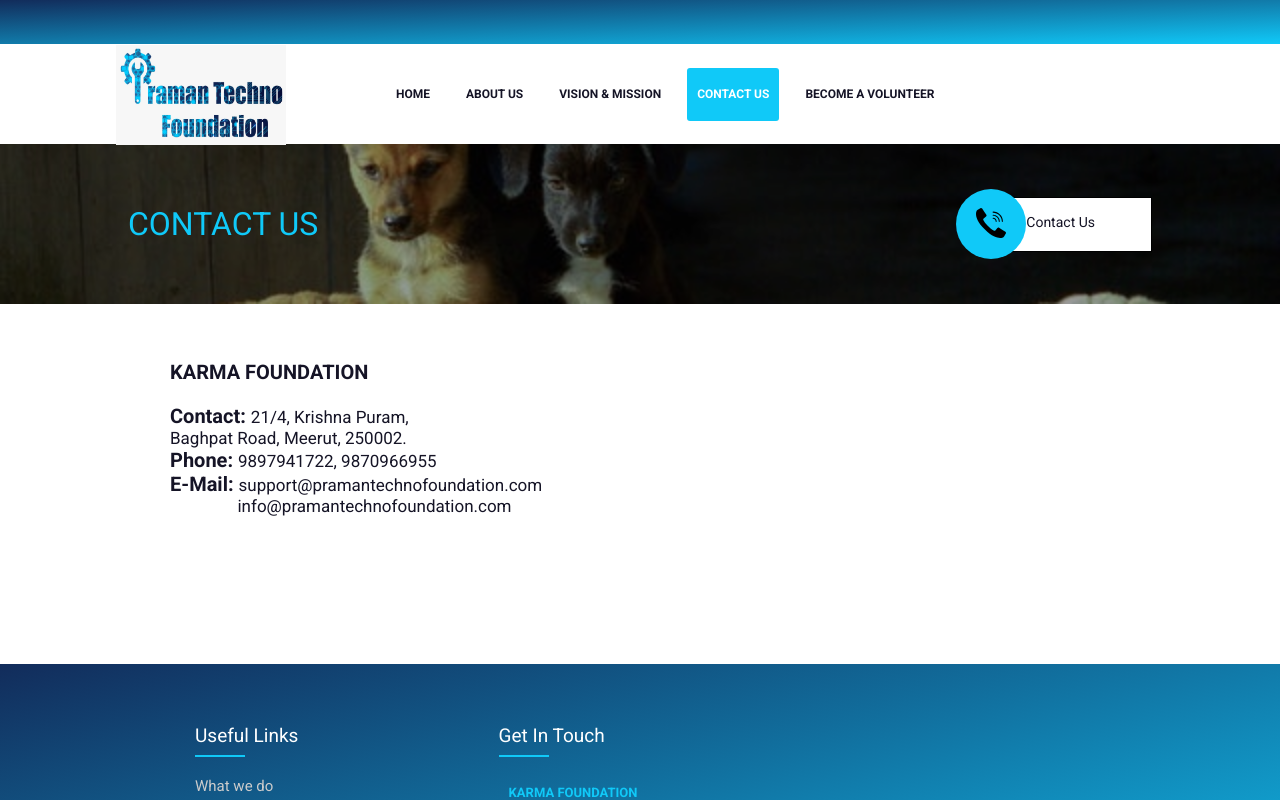
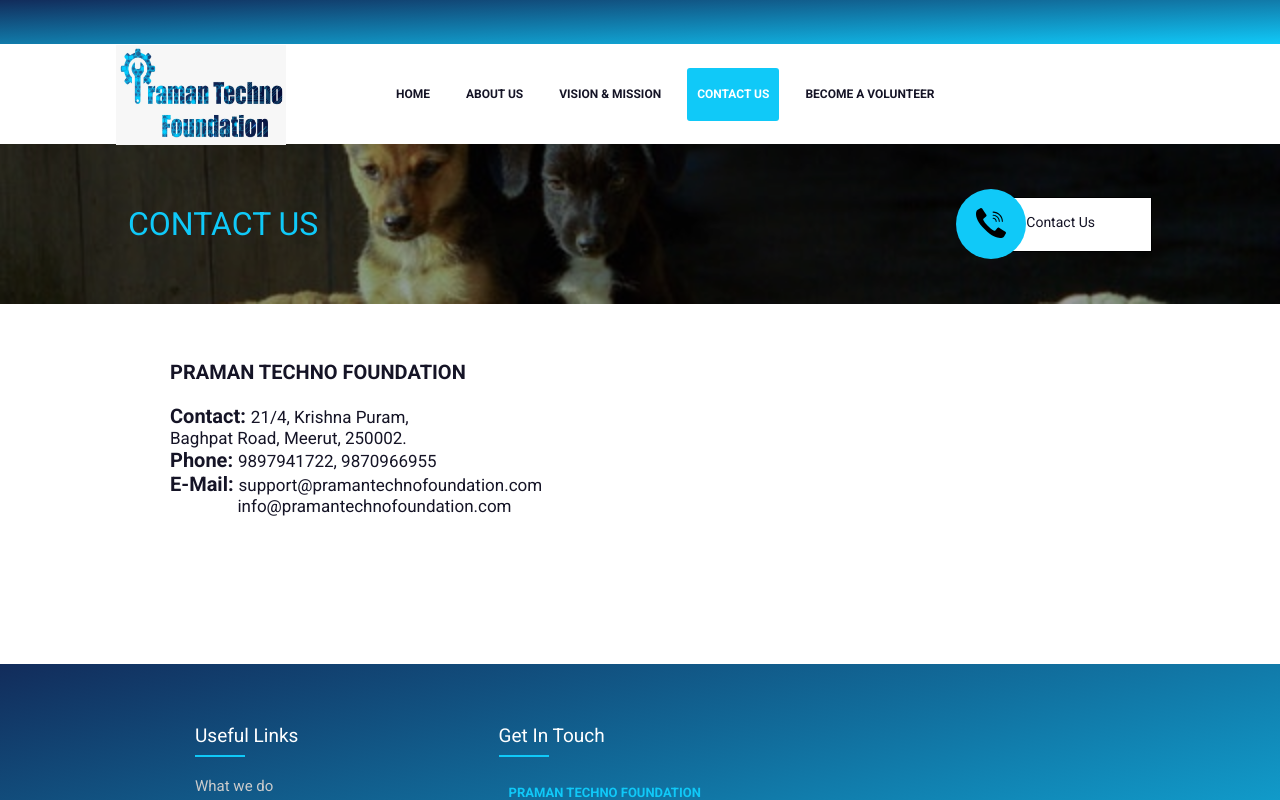
Before and after one commit to onebyezero/pramantechnofoundation, a React (Create React App) app: page /contact in a window 1280 px wide. Shown: the top 800 px of the page. Built offline with nearby package versions, Linux system fonts and the light colour scheme.

Commit message:
changes karma to praman techno at contact us

```diff
--- a/src/components/ContactPage.js
+++ b/src/components/ContactPage.js
@@ -30,7 +30,7 @@
                 <div className="address-container">
                   <div style={{ marginTop: '10px' }}><i class="fas fa-globe-asia"></i></div>
                   <div className="karma-address contact">
-                    <span >Karma Foundation</span>
+                    <span >Praman Techno Foundation</span>
                     <h6>
                       <span style={{fontWeight: 'bold'}}>Contact: </span>
                       21/4, Krishna Puram,
--- a/src/components/Footer.js
+++ b/src/components/Footer.js
@@ -45,7 +45,7 @@
         <div className="address-container">
           <div><i class="fas fa-globe-asia"></i></div>
           <div className="karma-address">
-            <span >Karma Foundation</span>
+            <span >Praman Techno Foundation</span>
             <p style={{textTransform:'none',fontSize: '13px'}}>
               Address: 21/4, Krishna Puram, Baghpat Road, Meerut, 250002.
             </p>
```
